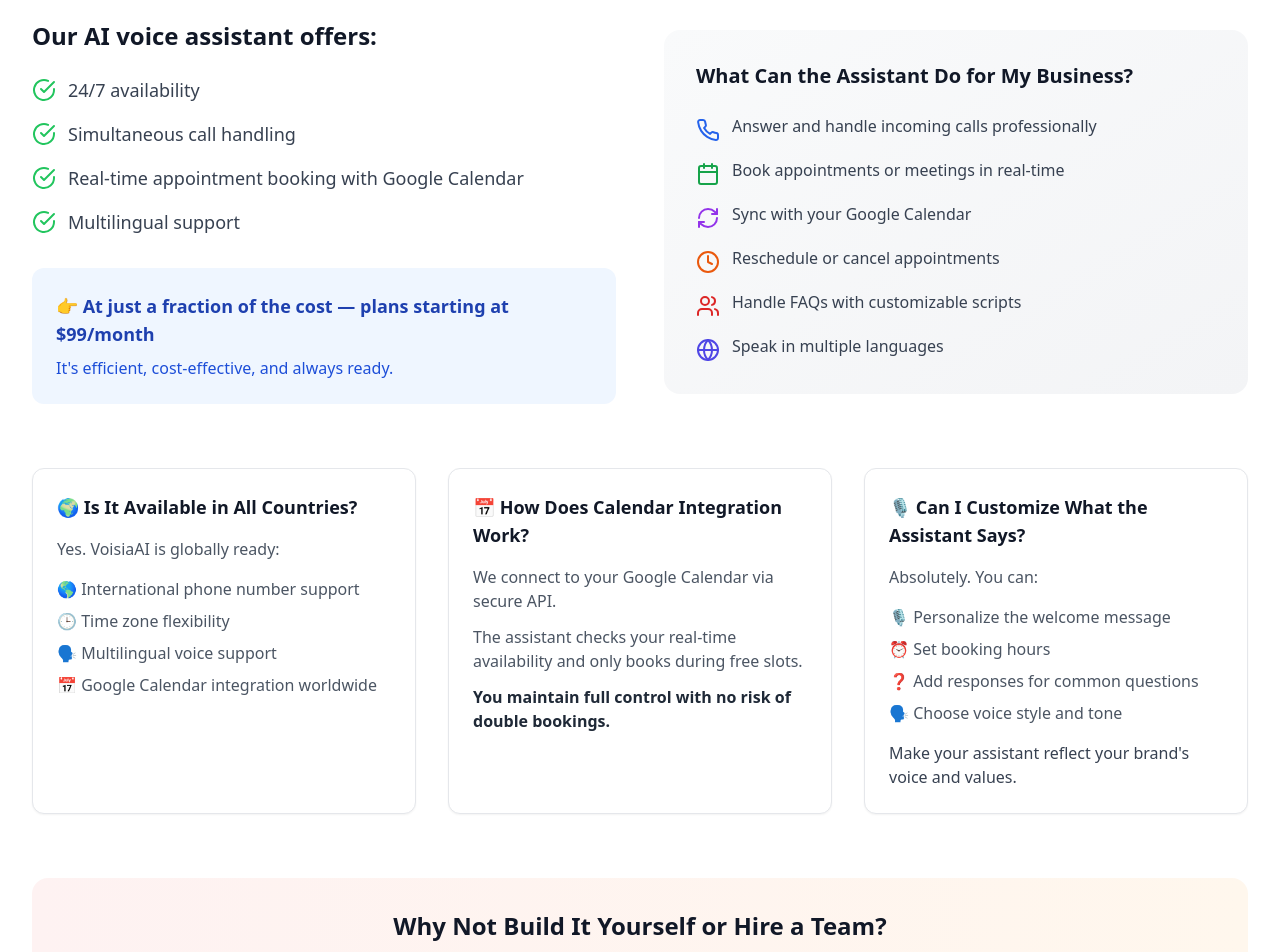
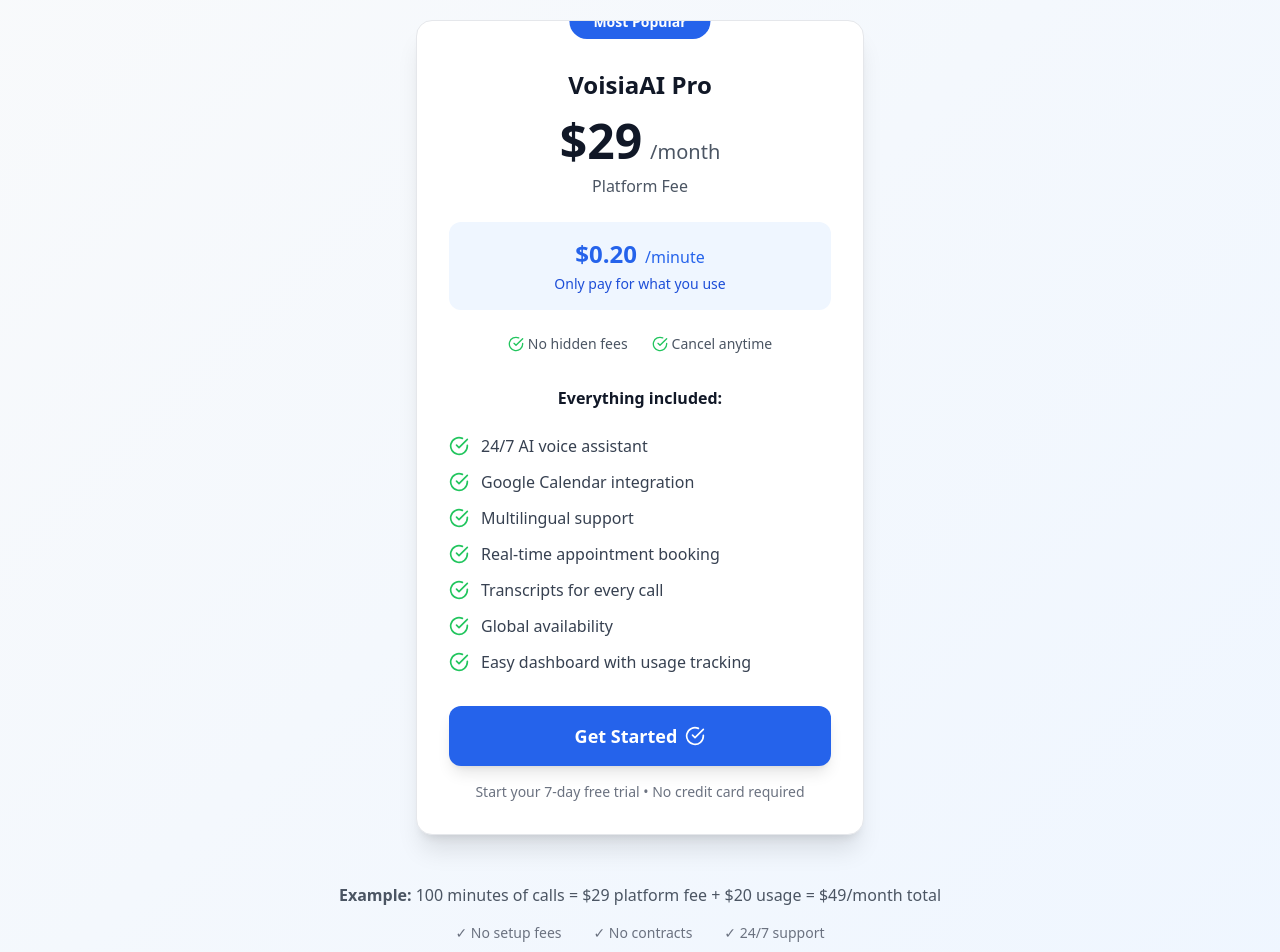
Before and after one commit to kishansharma232000-debug/voisia.ai, a React (Vite) app: page / in a window 1280 px wide. Shown: the part 2180-3132 px from the top of the page. Built offline with nearby package versions, Linux system fonts and the light colour scheme; no server answers.

Commit message:
Updated Homepage.tsx

```diff
--- a/src/pages/Homepage.tsx
+++ b/src/pages/Homepage.tsx
@@ -231,6 +231,124 @@ export default function Homepage() {
       </section>
 
       {/* Pricing Section */}
+      <section className="py-20 bg-gradient-to-br from-gray-50 to-blue-50">
+        <div className="max-w-4xl mx-auto px-4 sm:px-6 lg:px-8">
+          <div className="text-center mb-16">
+            <h2 className="text-3xl md:text-4xl font-bold text-gray-900 mb-6">
+              One Simple Plan. Pay As You Grow.
+            </h2>
+            <p className="text-xl text-gray-600 max-w-3xl mx-auto">
+              Transparent pricing with no hidden fees. Start small and scale as your business grows.
+            </p>
+          </div>
+
+          <div className="flex justify-center">
+            <div className="bg-white rounded-2xl shadow-xl border border-gray-200 p-8 max-w-md w-full relative overflow-hidden">
+              {/* Popular badge */}
+              <div className="absolute top-0 left-1/2 transform -translate-x-1/2 -translate-y-1/2">
+                <span className="bg-blue-600 text-white px-6 py-2 rounded-full text-sm font-semibold">
+                  Most Popular
+                </span>
+              </div>
+
+              <div className="text-center mb-8 pt-4">
+                <h3 className="text-2xl font-bold text-gray-900 mb-4">VoisiaAI Pro</h3>
+
+                {/* Platform Fee */}
+                <div className="mb-6">
+                  <div className="flex items-baseline justify-center mb-2">
+                    <span className="text-5xl font-bold text-gray-900">$29</span>
+                    <span className="text-xl text-gray-600 ml-2">/month</span>
+                  </div>
+                  <p className="text-gray-600 font-medium">Platform Fee</p>
+                </div>
+
+                {/* Usage Rate */}
+                <div className="bg-blue-50 rounded-xl p-4 mb-6">
+                  <div className="flex items-baseline justify-center mb-1">
+                    <span className="text-2xl font-bold text-blue-600">$0.20</span>
+                    <span className="text-blue-600 ml-2">/minute</span>
+                  </div>
+                  <p className="text-blue-700 text-sm">Only pay for what you use</p>
+                </div>
+
+                {/* Trust elements */}
+                <div className="flex justify-center space-x-6 mb-8 text-sm text-gray-600">
+                  <div className="flex items-center space-x-1">
+                    <CheckCircle className="w-4 h-4 text-green-500" />
+                    <span>No hidden fees</span>
+                  </div>
+                  <div className="flex items-center space-x-1">
+                    <CheckCircle className="w-4 h-4 text-green-500" />
+                    <span>Cancel anytime</span>
+                  </div>
+                </div>
+              </div>
+
+              {/* Features */}
+              <div className="space-y-4 mb-8">
+                <h4 className="font-semibold text-gray-900 text-center mb-6">Everything included:</h4>
+
+                <div className="grid grid-cols-1 gap-3">
+                  <div className="flex items-center space-x-3">
+                    <CheckCircle className="w-5 h-5 text-green-500 flex-shrink-0" />
+                    <span className="text-gray-700">24/7 AI voice assistant</span>
+                  </div>
+                  <div className="flex items-center space-x-3">
+                    <CheckCircle className="w-5 h-5 text-green-500 flex-shrink-0" />
+                    <span className="text-gray-700">Google Calendar integration</span>
+                  </div>
+                  <div className="flex items-center space-x-3">
+                    <CheckCircle className="w-5 h-5 text-green-500 flex-shrink-0" />
+                    <span className="text-gray-700">Multilingual support</span>
+                  </div>
+                  <div className="flex items-center space-x-3">
+                    <CheckCircle className="w-5 h-5 text-green-500 flex-shrink-0" />
+                    <span className="text-gray-700">Real-time appointment booking</span>
+                  </div>
+                  <div className="flex items-center space-x-3">
+                    <CheckCircle className="w-5 h-5 text-green-500 flex-shrink-0" />
+                    <span className="text-gray-700">Transcripts for every call</span>
+                  </div>
+                  <div className="flex items-center space-x-3">
+                    <CheckCircle className="w-5 h-5 text-green-500 flex-shrink-0" />
+                    <span className="text-gray-700">Global availability</span>
+                  </div>
+                  <div className="flex items-center space-x-3">
+                    <CheckCircle className="w-5 h-5 text-green-500 flex-shrink-0" />
+                    <span className="text-gray-700">Easy dashboard with usage tracking</span>
+                  </div>
+                </div>
+              </div>
+
+              {/* CTA Button */}
+              <Link
+                to="/signup"
+                className="w-full bg-blue-600 text-white py-4 px-6 rounded-xl font-semibold text-lg hover:bg-blue-700 transition-all duration-300 transform hover:scale-105 shadow-lg hover:shadow-xl flex items-center justify-center space-x-2"
+              >
+                <span>Get Started</span>
+                <CheckCircle className="w-5 h-5" />
+              </Link>
+
+              <p className="text-center text-sm text-gray-500 mt-4">
+                Start your 7-day free trial • No credit card required
+              </p>
+            </div>
+          </div>
+
+          {/* Additional info */}
+          <div className="text-center mt-12">
+            <p className="text-gray-600 mb-4">
+              <strong>Example:</strong> 100 minutes of calls = $29 platform fee + $20 usage = $49/month total
+            </p>
+            <div className="flex justify-center space-x-8 text-sm text-gray-500">
+              <span>✓ No setup fees</span>
+              <span>✓ No contracts</span>
+              <span>✓ 24/7 support</span>
+            </div>
+          </div>
+        </div>
+      </section>
 
       {/* Why Choose Us Section */}
       <section className="py-20 bg-white">
```
